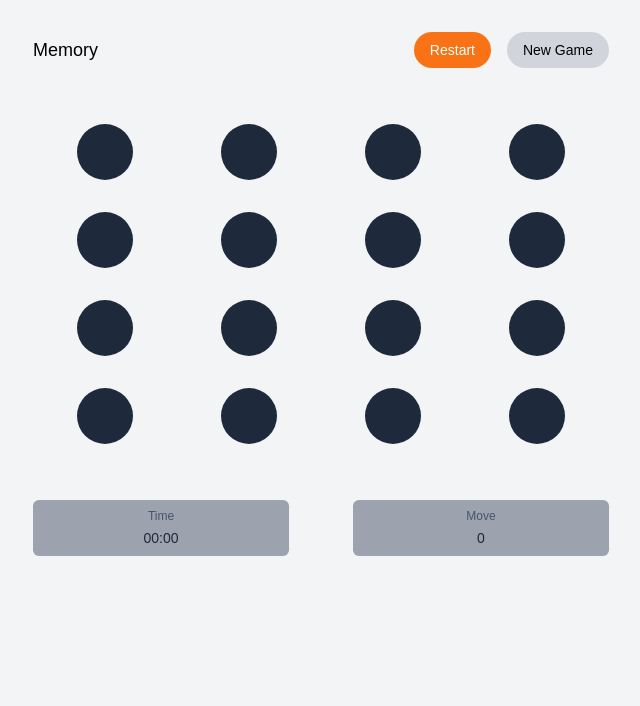
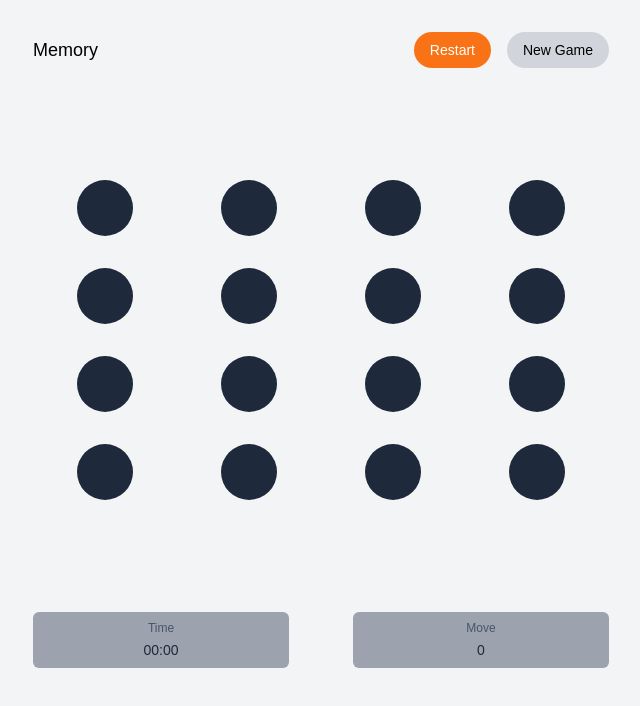
Before and after one commit to Hooseinsalari/memory-game, a React (Vite) app: page / in a window 1280 px wide. Shown: the top 706 px of the page, without its empty margins (319-959 px from the left). Built offline with nearby package versions, Linux system fonts and the light colour scheme; a web font is replaced by a local one.

Commit message:
change style and add a feature that when user click outside the navbar isOpen change to false

```diff
--- a/src/components/Footer.tsx
+++ b/src/components/Footer.tsx
@@ -33,7 +33,7 @@ const Footer: React.FC<FooterProps> = ({ startTimer, countClick }) => {
   }, [startTimer]);
 
   return (
-    <div className="flex items-center max-w-xl m-auto justify-between mt-14 gap-16">
+    <div className="flex items-center max-w-xl m-auto justify-between mt-28 gap-16">
       <div className="bg-gray-400 py-2 px-4 rounded-md w-1/2 text-center">
         <h3 className="text-xs mb-1 text-slate-600">Time</h3>
         <h2 className="text-sm text-slate-800">{convertTime(timer)}</h2>
--- a/src/components/Main.tsx
+++ b/src/components/Main.tsx
@@ -70,7 +70,7 @@ const Main: React.FunctionComponent<MainProps> = ({ setStartTimer, countClick, s
   };
 
   return (
-    <div className="grid grid-rows-4 grid-cols-4 justify-items-center gap-y-8 mt-14 max-w-xl m-auto">
+    <div className="grid grid-rows-4 grid-cols-4 justify-items-center gap-y-8 mt-28 max-w-xl m-auto">
       {cartGame.map((i) => (
         <button
           key={i.id}
--- a/src/components/Navbar.tsx
+++ b/src/components/Navbar.tsx
@@ -1,15 +1,30 @@
-import { useState } from "react";
+import { useEffect, useRef, useState } from "react";
 
 const Navbar = () => {
   const [isOpen, setIsOpen] = useState<boolean>(false);
+  const modalRef = useRef<HTMLDivElement>(null!);
 
   const modalHandler = () => {
     setIsOpen((prevState) => !prevState);
   };
 
+  const handleClickOutside = (event: MouseEvent) => {
+    const target = event.target as Node;
+    if (modalRef.current && !modalRef.current.contains(target)) {
+      setIsOpen(false);
+    }
+  };
+
+  useEffect(() => {
+    document.addEventListener("mousedown", handleClickOutside);
+    return () => {
+      document.removeEventListener("mousedown", handleClickOutside);
+    };
+  }, []);
+
   const gameEventHandler = () => {
-    window.location.reload()
-  }
+    window.location.reload();
+  };
 
   return (
     <div className="container max-w-xl w-full m-auto flex items-start sm:items-center justify-between">
@@ -31,11 +46,18 @@ const Navbar = () => {
           }
           sm:flex-row sm:scale-100 sm:visible sm:opacity-100 sm:w-auto sm:bg-transparent sm:shadow-none sm:static sm:p-0
           `}
+          ref={modalRef}
         >
-          <button onClick={gameEventHandler} className="bg-orange-500 py-2 px-4 text-xs sm:text-sm rounded-3xl text-white hover:shadow-xl transition duration-300 ease-in-out">
+          <button
+            onClick={gameEventHandler}
+            className="bg-orange-500 py-2 px-4 text-xs sm:text-sm rounded-3xl text-white hover:shadow-xl transition duration-300 ease-in-out"
+          >
             Restart
           </button>
-          <button onClick={gameEventHandler} className="bg-gray-300 py-2 px-4 text-xs sm:text-sm rounded-3xl hover:shadow-xl transition duration-300 ease-in-out">
+          <button
+            onClick={gameEventHandler}
+            className="bg-gray-300 py-2 px-4 text-xs sm:text-sm rounded-3xl hover:shadow-xl transition duration-300 ease-in-out"
+          >
             New Game
           </button>
         </div>
```
